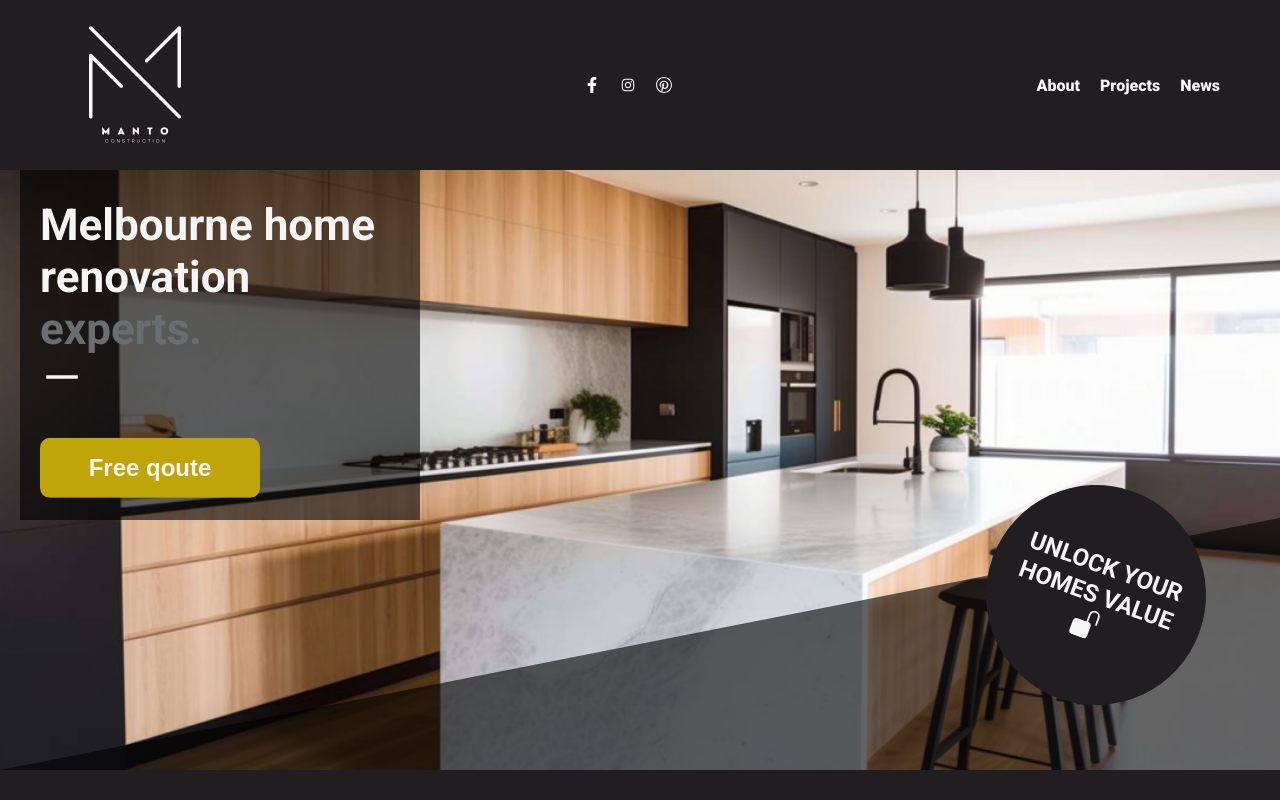
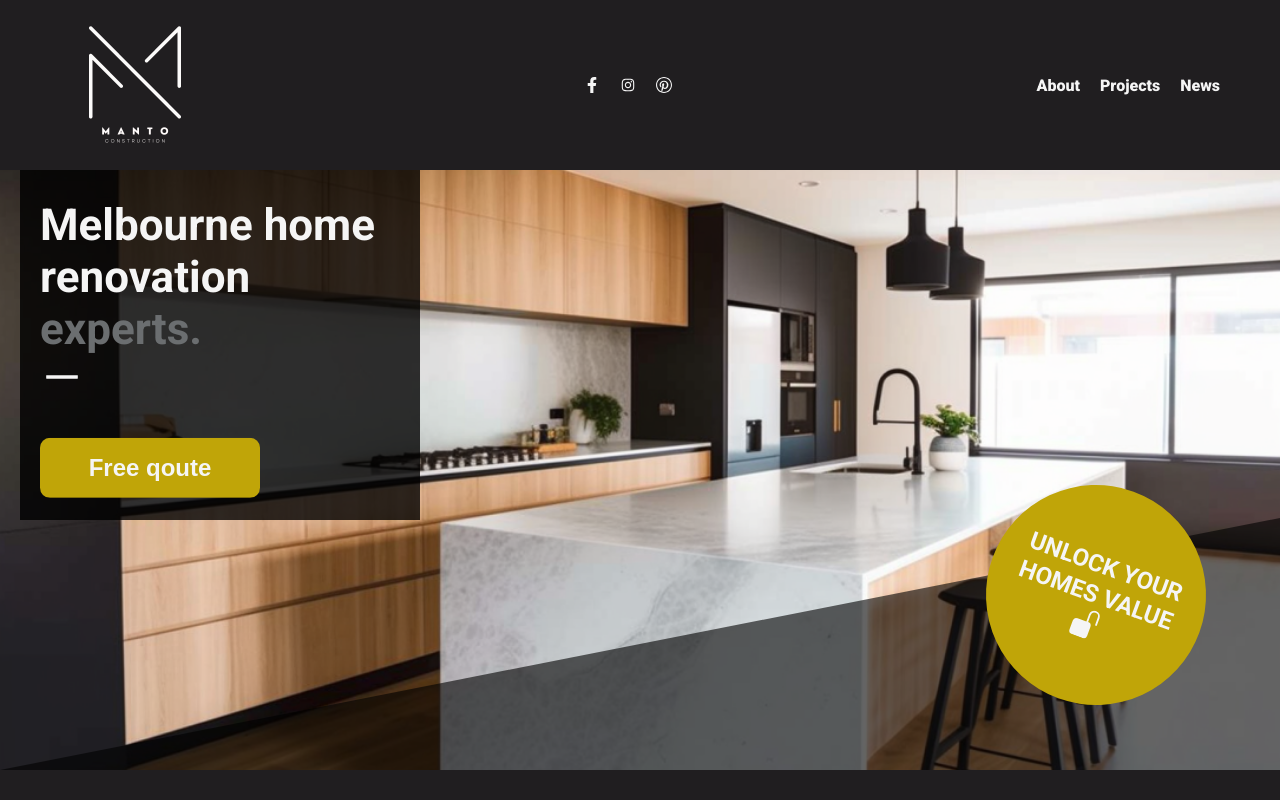
Before and after one commit to shaunvan119/renovation-website, a React (Create React App) app: page / in a window 1280 px wide. Shown: the top 800 px of the page. Built offline with nearby package versions, Linux system fonts and the light colour scheme.

Commit message:
nrxt steps component

```diff
--- a/src/components/ImageSlides.css
+++ b/src/components/ImageSlides.css
@@ -56,7 +56,7 @@
   right: 0;
   bottom: 0;
   background-color: black;
-  opacity: 0.6;
+  opacity: 0.8;
   z-index: -1;
 }
 
@@ -87,7 +87,7 @@
   border-radius: 50%;
   margin-right: 10px;
   margin-top: 10px;
-  background-color: #201e20;
+  background-color: rgb(192, 165, 8);
   display: flex;
   align-items: center;
   justify-content: center;
```
